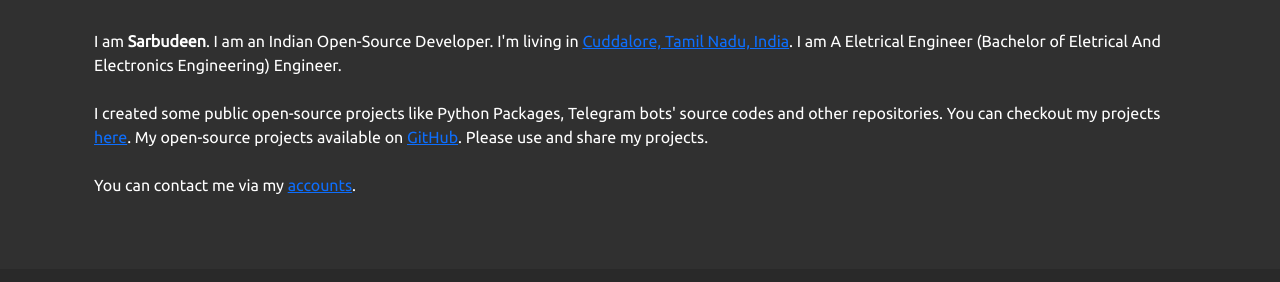
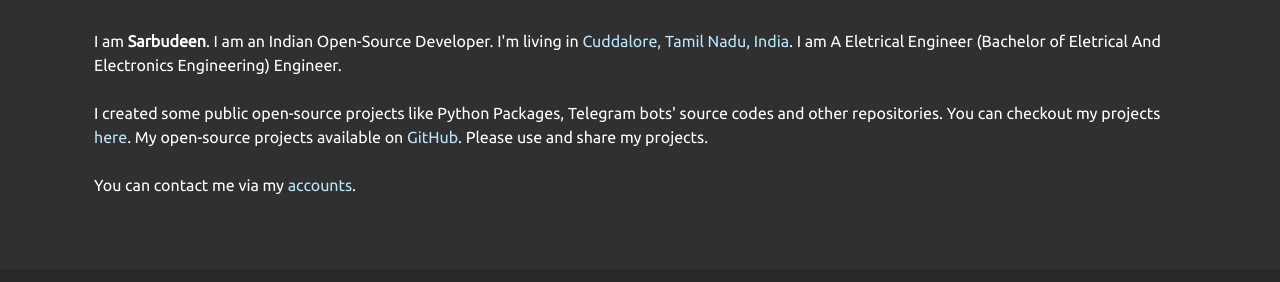
Before and after one commit to Izazsarbudeen/izazi.github.io, a plain HTML site: page index.html in a window 1280 px wide. Shown: the part 518-800 px from the top of the page. Drawn offline with nearby package versions, Linux system fonts and the light colour scheme.

Commit message:
Update style.css

```diff
--- a/style.css
+++ b/style.css
@@ -25,7 +25,7 @@ body {
     height: auto;
 }
 
-{
+a {
     color: #bae6ff;
     text-decoration: none;
 }
```
